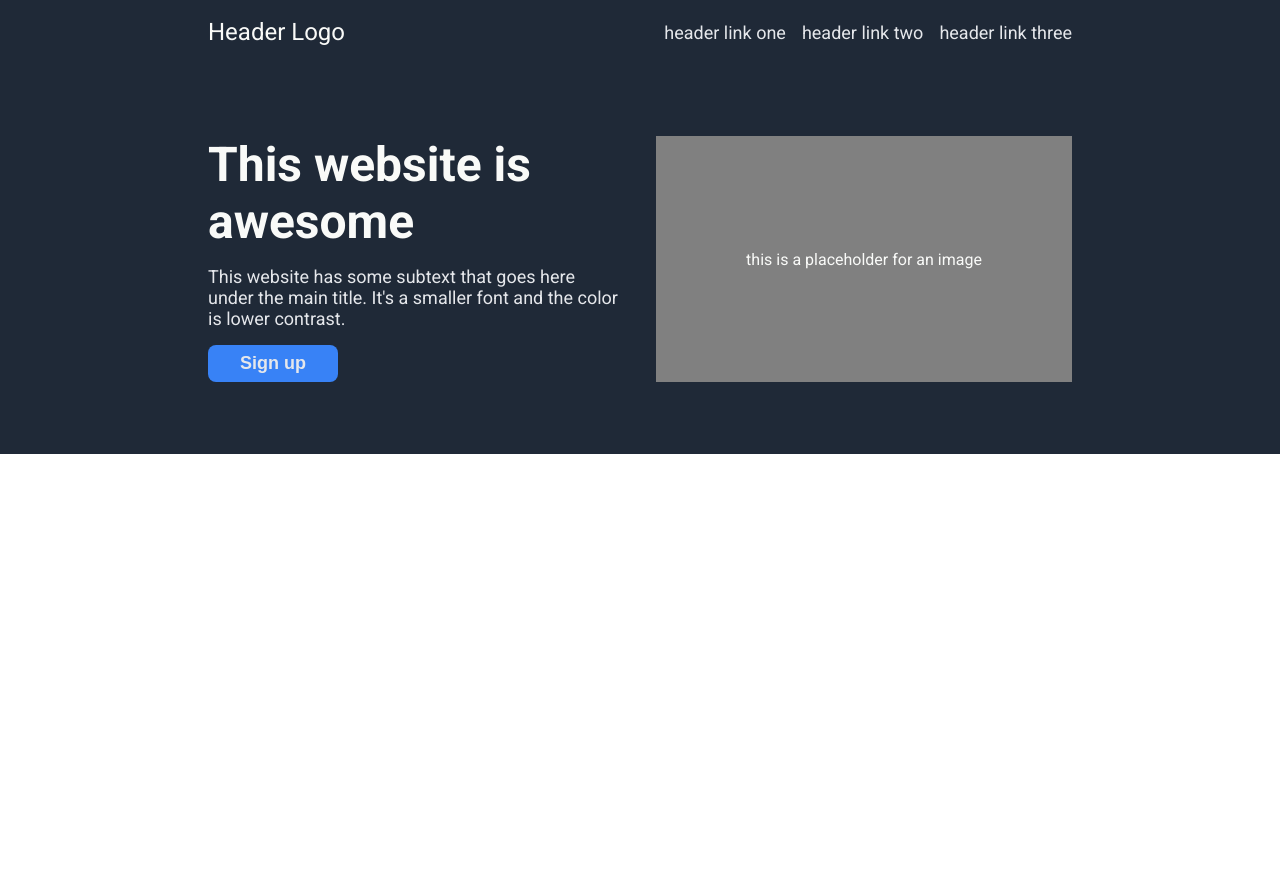
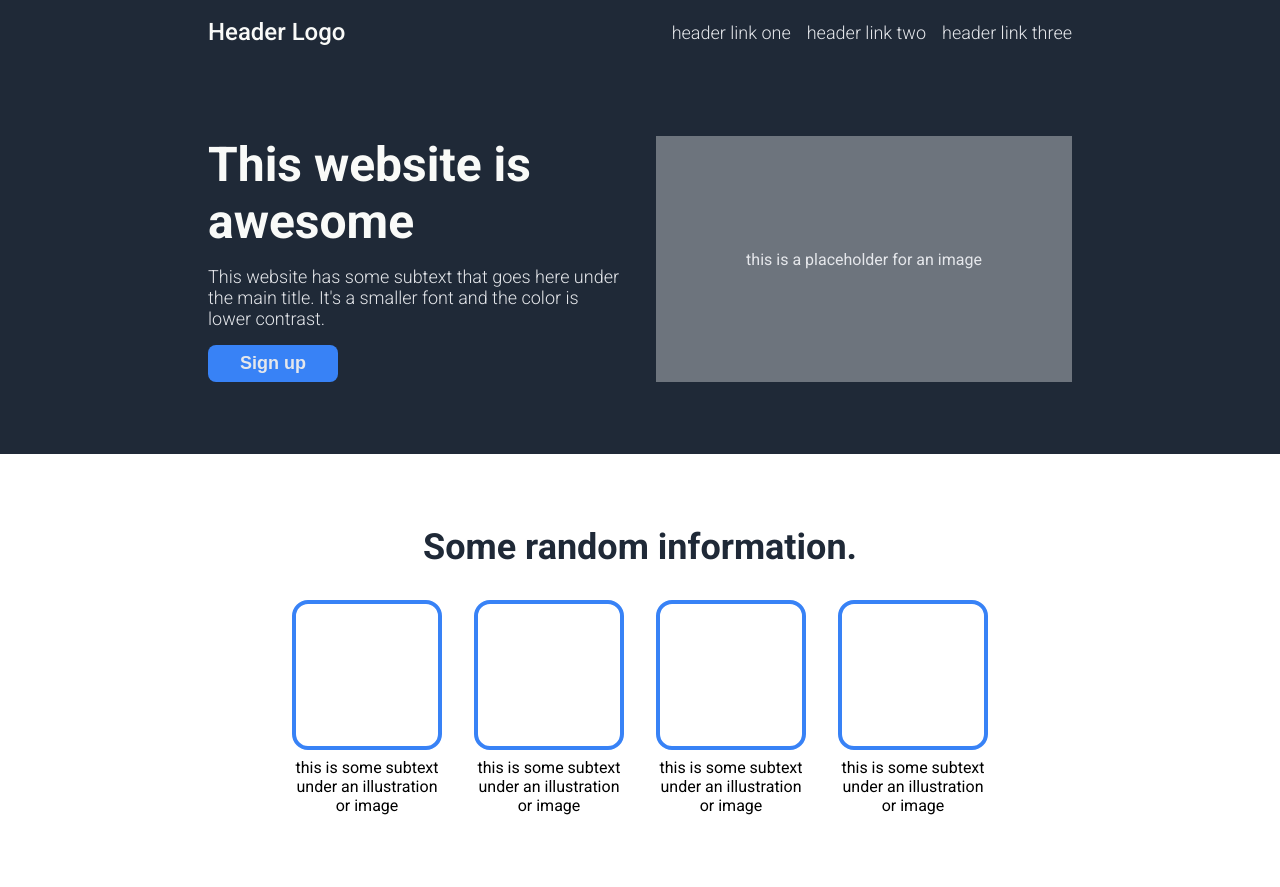
Before and after one commit to disidrosi/odin-landing-page, a plain HTML site: page index.html in a window 1280 px wide. Before the commit the page ends 800 px from the top, so only its background shows below. Drawn offline with Linux system fonts and the light colour scheme.

Commit message:
Add information section

```diff
--- a/index.html
+++ b/index.html
@@ -6,7 +6,7 @@
         <title>Awesome landing page</title>
         <link rel="preconnect" href="https://fonts.googleapis.com">
         <link rel="preconnect" href="https://fonts.gstatic.com" crossorigin>
-        <link href="https://fonts.googleapis.com/css2?family=Roboto:wght@400;500;700&display=swap" rel="stylesheet">
+        <link href="https://fonts.googleapis.com/css2?family=Roboto:wght@300;400;500;700&display=swap" rel="stylesheet">
         <link rel="stylesheet" href="style.css" charset="utf-8">
     </head>
     <body>
@@ -22,8 +22,8 @@
                </ul>
            </header>
         </div>
-        <div class="hero-container">
-           <main>
+        <main>
+            <div class="hero-container">
                <section class="hero">
                    <div class="hero-left">
                        <h1 class="hero-title">This website is awesome</h1>
@@ -34,7 +34,30 @@
                       this is a placeholder for an image
                    </div>
                </section>
-           </main>
-        </div>
+            </div>
+            <div class="info-container">
+                <section class="info">
+                    <h1 class="info-title">Some random information.</h1>
+                    <div class="info-cards">
+                        <div class="card">
+                            <div class="card-box"></div>
+                            <p class="card-text">this is some subtext under an illustration or image</p>
+                        </div>
+                        <div class="card">
+                            <div class="card-box"></div>
+                            <p class="card-text">this is some subtext under an illustration or image</p>
+                        </div>
+                        <div class="card">
+                            <div class="card-box"></div>
+                            <p class="card-text">this is some subtext under an illustration or image</p>
+                        </div>
+                        <div class="card">
+                            <div class="card-box"></div>
+                            <p class="card-text">this is some subtext under an illustration or image</p>
+                        </div>
+                    </div>
+                </section>
+            </div>
+        </main>
     </body>
 </html>
--- a/style.css
+++ b/style.css
@@ -29,10 +29,12 @@ header {
 .logo {
     font-size: 24px;
     color: #F9FAF8;
+    font-weight: 500;
 }
 
 .header-links {
     font-size: 18px;
+    font-weight: 300;
     color: #E5E7EB;
     list-style: none;
     display: flex;
@@ -70,12 +72,13 @@ header {
 .hero-title {
     font-size: 48px;
     color: #F9FAF8;
-    font-weight: bolder;
+    font-weight: 700;
 }
 
 .hero-text {
     font-size: 18px;
     color: #E5E7EB;
+    font-weight: 300;
 }
 
 .sign-up {
@@ -93,9 +96,53 @@ header {
 }
 
 .hero-image {
-    background-color: grey;
-    color: #F9FAF8;
+    background-color: #6D747D;
+    color: #E5E7EB;
     display: flex;
     justify-content: center;
     align-items: center;
 }
+
+.info {
+    width: 900px;
+    margin: 0 auto;
+    padding: 72px 18px;
+    display: flex;
+    flex-direction: column;
+    align-items: center;
+    gap: 32px;
+}
+
+.info-title {
+    /*  */
+    font-size: 36px;
+    color: #1F2937;
+    font-weight: 700;
+    text-align: center;
+}
+
+.info-cards {
+    display: flex;
+    justify-content: center;
+    align-items: center;
+    gap: 32px;
+}
+
+.card {
+    display: flex;
+    flex-direction: column;
+    align-items: center;
+    gap: 8px;
+    width: 150px;
+}
+
+.card-box {
+    width: 150px;
+    height: 150px;
+    border: 4px solid #3882F6;
+    border-radius: 16px;
+}
+
+.card-text {
+    text-align: center;
+}
```
